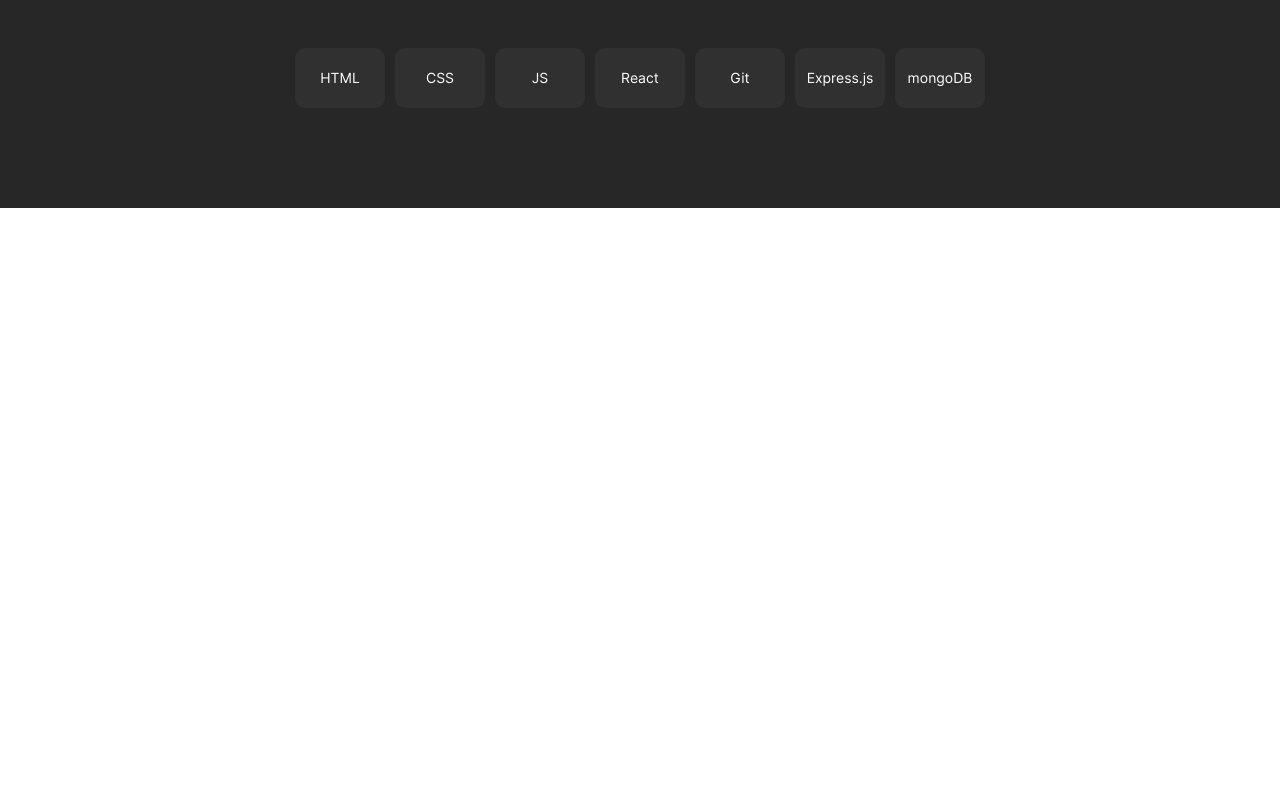
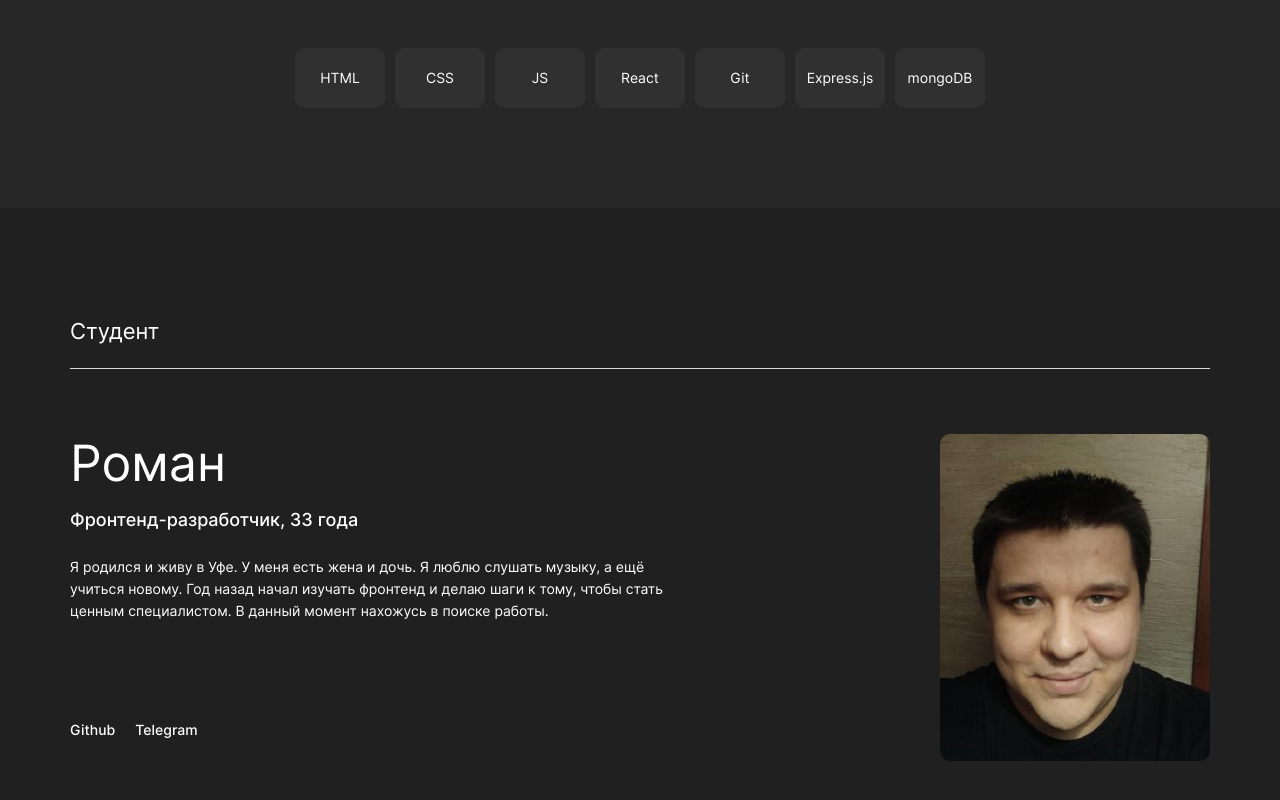
Before and after one commit to latypovroman/movies-explorer-frontend, a React (Create React App) app: page / in a window 1280 px wide. Shown: the part 1656-2456 px from the top of the page. Before the commit the page ends 1864 px from the top, so only its background shows below. Built offline with nearby package versions, Linux system fonts and the light colour scheme.

Commit message:
added me layout

```diff
--- /dev/null
+++ b/src/components/AboutMe/AboutMe.css
@@ -0,0 +1,70 @@
+.me {
+    padding: 110px 70px 125px;
+    background-color: #202020;
+    color: white;
+}
+
+.me_title {
+    font-weight: 400;
+    font-size: 22px;
+    line-height: 27px;
+    margin: 0 0 23px 0;
+}
+
+.me_container {
+    border-top: 1px solid #DADADA;
+    padding-top: 65px;
+    display: flex;
+    justify-content: space-between;
+}
+
+.me__about {
+    display: flex;
+    flex-direction: column;
+    margin-right: 50px;
+}
+
+.me__name {
+    font-weight: 400;
+    font-size: 50px;
+    line-height: 58px;
+    margin: 0 0 18px 0;
+}
+
+.me__profession {
+    font-weight: 500;
+    font-size: 18px;
+    line-height: 20px;
+    margin: 0 0 26px 0;
+}
+
+.me__description {
+    font-weight: 400;
+    font-size: 14px;
+    line-height: 22px;
+    margin: 0 0 99px 0;
+    max-width: 600px;
+}
+
+.me__social-link {
+    color: white;
+    text-decoration: none;
+    font-weight: 500;
+    font-size: 14px;
+    line-height: 17px;
+    margin-right: 20px;
+}
+
+.me__social {
+    padding: 0;
+    margin: 0;
+    list-style: none;
+    display: flex;
+}
+
+.me__photo {
+    width: 270px;
+    height: 327px;
+    object-fit: cover;
+    border-radius: 10px;
+}
--- /dev/null
+++ b/src/components/AboutMe/AboutMe.js
@@ -0,0 +1,30 @@
+import React from 'react';
+import photo from '../../images/photo.jpg'
+import './AboutMe.css'
+
+const AboutMe = () => {
+    return (
+        <section className="me">
+            <h2 className="me_title">Студент</h2>
+            <div className="me_container">
+                <div className="me__about">
+                    <p className="me__name">Роман</p>
+                    <p className="me__profession">Фронтенд-разработчик, 33 года</p>
+                    <p className="me__description">
+                        Я родился и живу в Уфе. У меня есть жена
+                        и дочь. Я люблю слушать музыку, а ещё учиться новому.
+                        Год назад начал изучать фронтенд и делаю шаги к тому, чтобы стать ценным специалистом.
+                        В данный момент нахожусь в поиске работы.
+                    </p>
+                    <ul className="me__social">
+                        <a className="me__social-link" href="https://github.com/latypovroman">Github</a>
+                        <a className="me__social-link" href="https://t.me/Elromano">Telegram</a>
+                    </ul>
+                </div>
+                <img className="me__photo" src={photo} alt="Роман Латыпов"/>
+            </div>
+        </section>
+    );
+};
+
+export default AboutMe;
--- a/src/components/Main/Main.js
+++ b/src/components/Main/Main.js
@@ -2,6 +2,7 @@
 import Promo from "../Promo/Promo";
 import AboutProject from "../AboutProject/AboutProject";
 import Techs from "../Techs/Techs";
+import AboutMe from "../AboutMe/AboutMe";
 
 const Main = () => {
     return (
@@ -9,6 +10,7 @@
             <Promo/>
             <AboutProject/>
             <Techs/>
+            <AboutMe/>
         </main>
     );
 };
```
Also changed, not shown: images/logo.svg (deleted), src/images/photo.jpg (added).
